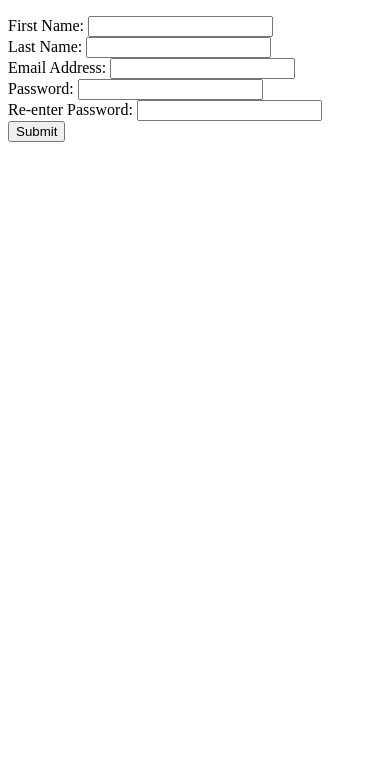
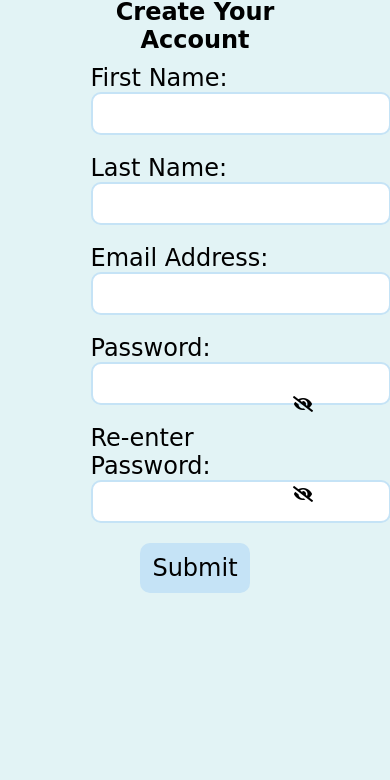
Before and after one commit to acostae4/Form-Validation, a plain HTML site: page index.html in a window 390 px wide. Shown: the part 64-844 px from the top of the page. Drawn offline with Linux system fonts and the light colour scheme; a web font is replaced by a local one.

Commit message:
Final Version of the Form Validation using Vanilla JavaScript

```diff
--- a/form.js
+++ b/form.js
@@ -0,0 +1,84 @@
+//For this Validation form, I ommitted the required attributes in each HTML input and added that functionality within JavaScript. It is redundant, but wanted a response when the user focus is outside of the input, rather than when the form is submitted.
+
+//Variables for form elements
+const form = document.getElementById('form');
+const firstName = document.getElementById('First');
+const lastName = document.getElementById('Last');
+const email = document.getElementById('email');
+const password = document.getElementById('password');
+const passwordCheck = document.getElementById('reenter');
+
+//Variables for Error Messages to be sent to
+const emailError = document.getElementById('error-email');
+const passwordError = document.getElementById('error-password');
+const reenterError = document.getElementById('error-reenter');
+const inputs = document.querySelectorAll('input');
+
+function checkLength(name){
+    //First Name Input
+    if(name.value === ''){
+        error(name);
+    }else{
+        success(name);
+    }
+}
+//Checks to see if the input conforms to the proper email format
+function checkEmail(){
+    let emailFormat = /^\w+([\.-]?\w+)*@\w+([\.-]?\w+)*(\.\w{2,3})+$/;
+    if(email.value.match(emailFormat)){
+        success(email);
+    }else{
+        error(email);
+    }
+}
+//Checks to see if password follows the password parameters
+let passwordFormat = /^(?=.*\d)(?=.*[a-z])(?=.*[A-Z]).{6,20}$/;
+function checkPassword(){
+    if(password.value.length < 6 || password.value.length > 20 || !password.value.match(passwordFormat)){
+        error(password);
+        passwordError.innerHTML = 'Password must be between 6 and 20 characters, contain at least one uppercase letter, and atleast one number.';
+    }else{
+        passwordError.innerHTML = '';
+        success(password);
+    }
+}
+//Checks to see if the password and re-entered password are the same
+function checkPasswordCheck(){
+    if(passwordCheck.value.length < 6 || passwordCheck.value.length > 20){
+        error(passwordCheck);
+    }else if(password.value !== passwordCheck.value){
+        error(passwordCheck);
+        reenterError.innerHTML = 'Passwords are not the same. Please make sure both passwords are the same.';
+    }else{
+        reenterError.innerHTML = '';
+        success(passwordCheck);
+    }
+}
+
+//Reveals password to user
+function revealPassword(e){
+    if(e.type === 'password'){
+        e.type = 'text';
+    }else{
+        e.type = 'password';
+    }
+}
+//classes to add and remove border styling to indicate errors and successes
+function error(e){
+    e.classList.remove('success');
+    e.classList.add('error');
+}
+
+function success(e){
+    e.classList.remove('error');
+    e.classList.add('success');
+}
+//If any input contains the error class, the form will not be submitted
+form.addEventListener('submit', (e) => {
+    for(let i = 0; i < inputs.length; i++){
+        if(inputs[i].className === 'error' || inputs[i].value === ''){
+            e.preventDefault();
+            inputs[i].classList.add('error');
+        }
+    }
+});
--- a/index.html
+++ b/index.html
@@ -1,37 +1,47 @@
+<!-- Edwin Acosta
+4/30/2020
+Form Validation using Vanilla JavaScript -->
+
 <!DOCTYPE html>
 <html lang="en">
 <head>
     <meta charset="UTF-8">
     <meta name="viewport" content="width=device-width, initial-scale=1.0">
     <link rel="stylesheet" href="style.css">
+    <link rel="stylesheet" href="https://use.fontawesome.com/releases/v5.0.13/css/all.css">
     <title>Form-Validation</title>
 </head>
 <body>
     <div class="container">
-        <h1>Create Your Profile</h1>
+        <h1>Create Your Account</h1>
+        <form id="form" action="/" method="GET">
             <div class="group">
                 <label for="First">First Name: </label>
-            <input type="text" name="First" id="First">
+                <input onchange="checkLength(firstName)" type="text" name="First" id="First" aria-required='true' value=''>
             </div>
             <div class="group">
                 <label for="Last">Last Name: </label>
-            <input type="text" name="Last" id="Last">
+                <input onchange="checkLength(lastName)" type="text" name="Last" id="Last" aria-required='true'>
             </div>
             <div class="group">
                 <label for="email">Email Address: </label>
-            <input type="email" name="email" id="email">
+                <input onchange="checkEmail(email)" type="email" name="email" id="email" aria-required='true'>
             </div>
+            <div id="error-email"></div>
             <div class="group">
                 <label for="password">Password: </label>
-            <input type="password" name="password" id="password">
+                <input onchange="checkPassword()" type="password" name="password" id="password" aria-required='true'>
+                <i class="fas fa-eye-slash" id="eye" onclick="revealPassword(password)"></i>
             </div>
+            <div id="error-password"></div>
             <div class="group">
                 <label for="Re-enter">Re-enter Password: </label>
-            <input type="password" name="Re-enter" id="Re-enter">
+                <input onchange="checkPasswordCheck()" type="password" name="Re-enter" id="reenter" aria-required='true'>
+                <i class="fas fa-eye-slash" id="eye" onclick="revealPassword(reenter)"></i>
             </div>
+            <div id="error-reenter"></div>
             <button type="submit">Submit</button>
-
-
+        </form>
     </div>
     <script src="form.js"></script>
 </body>
--- a/style.css
+++ b/style.css
@@ -0,0 +1,134 @@
+@import url('https://fonts.googleapis.com/css2?family=Baloo+Tamma+2:wght@400;500&display=swap');
+
+*, *::before, *::after{
+    box-sizing: border-box;
+    margin: 0;
+    padding: 0;
+    font-size: 16px;
+    outline: none;
+}
+
+body{
+    background-color: #e2f3f5;
+    font-family: 'Baloo Tamma 2', cursive;
+}
+
+.container{
+    margin: 30px auto;
+    padding: 2rem;
+    border-radius: 20px;
+    width: 65%;
+    height: 80vh;
+}
+
+form{
+    display: flex;
+    flex-direction: column;
+    justify-content: space-around;
+}
+
+h1{
+    font-size: 2rem;
+    text-align: center;
+}
+
+.group{
+    display: flex;
+    justify-content: space-between;
+    align-items: center;
+    margin: 1rem auto;
+}
+
+.group label{
+    width: 210px;
+    font-size: 1.5rem;
+}
+
+.group input{
+    font-family: 'Baloo Tamma 2', cursive;
+    width: 450px;
+    border-radius: 10px;
+    border: 2px solid #c5e3f6;
+    font-size: 1.5rem;
+    padding: 8px;
+}
+
+i{
+    position: absolute;
+    float: right;
+    margin-left: 630px;
+}
+
+i:hover{
+    cursor: pointer;
+}
+
+button{
+    font-family: 'Baloo Tamma 2', cursive;
+    border: none;
+    background-color: #c5e3f6;
+    margin: 10px auto;
+    color: #000;
+    font-size: 2rem;
+    width: 200px;
+    height: 70px;
+    border-radius: 10px;
+}
+button:hover{
+    background-color: #22d1ee;
+}
+#error-email,
+#error-password,
+#error-reenter{
+    align-self: center;
+    margin-left: 230px;
+    width: 400px;
+    word-wrap: break-word;
+    color: #cb3b3b;
+}
+.success{
+    border: 3px solid #a7ff83 !important;
+}
+
+.error{
+    border: 3px solid #cb3b3b !important;
+}
+
+@media only screen and (max-width: 1000px){
+    h1{
+        font-size: 1.5rem;
+    }
+    .container{
+        height: 90vh;
+        width: 70%;
+    }
+    .group{
+        flex-direction: column;
+        margin: 0.6rem auto;
+    }
+    .group label{
+        align-self: flex-start;
+        width: 220px;
+    }
+    .group input{
+        width: 300px;
+        font-size: 1.2rem;
+    }
+    i{
+        position: absolute;
+        margin: 62px 0 0 125px;
+    }
+    button{
+        font-size: 1.5rem;
+        height: 50px;
+        width: 110px;
+    }
+    #error-email,
+    #error-password,
+    #error-reenter{
+        margin: 0 auto;
+        word-wrap: break-word;
+        width: 280px;
+        color: #cb3b3b;
+}
+}
```
Lines whose indentation alone changed are shown as unchanged.
